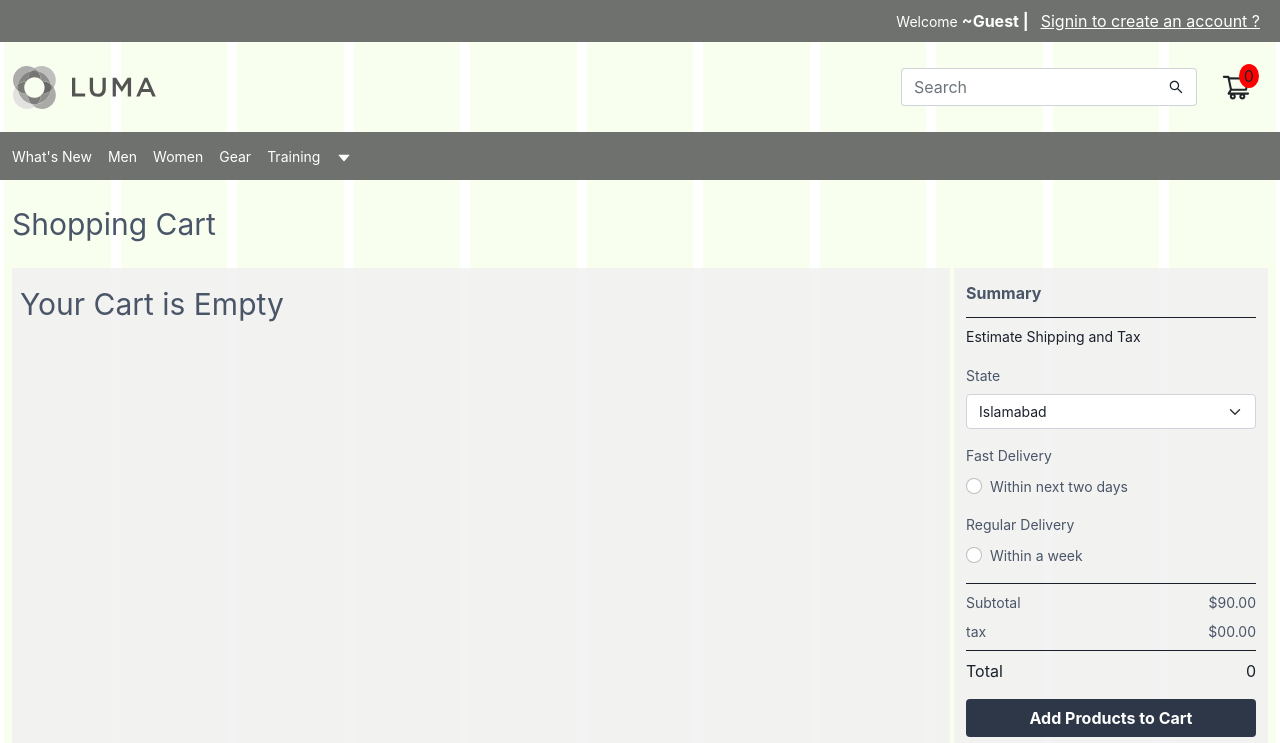
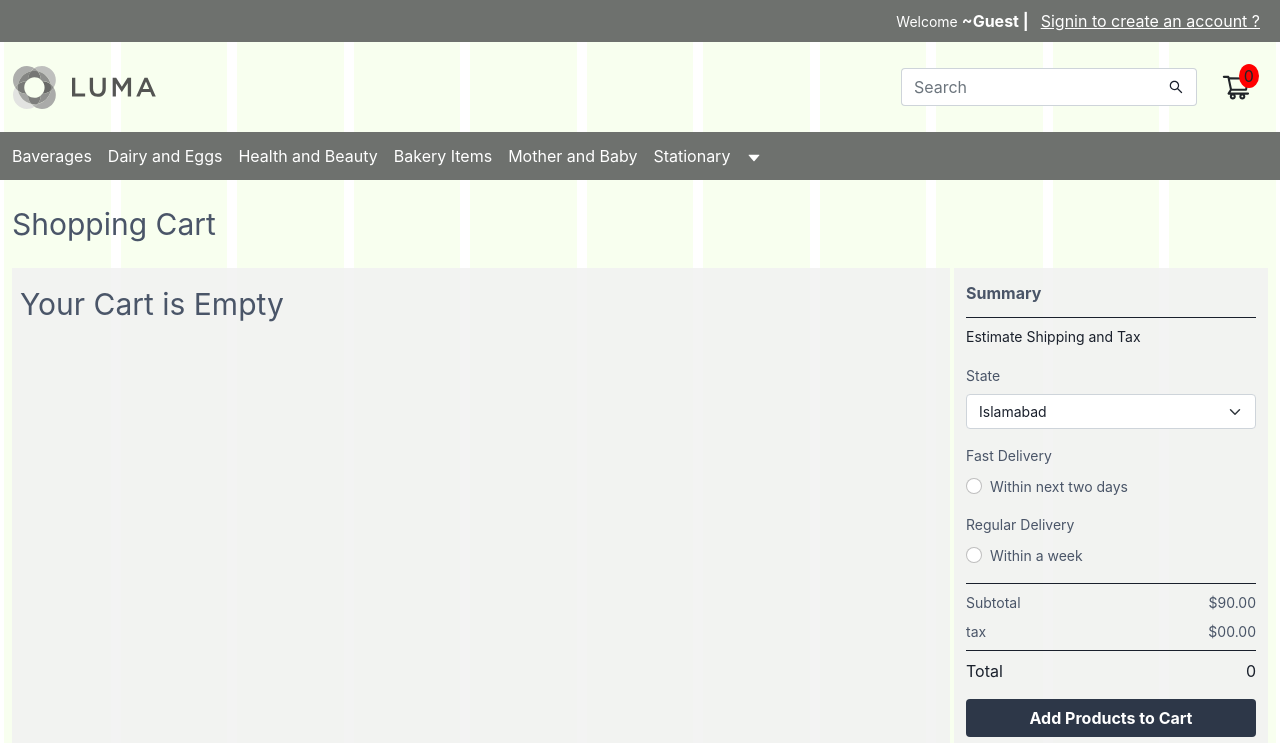
Before and after one commit to shahzaibfs/supplier-shub, a React (Create React App) app: page /cart in a window 1280 px wide. Shown: the top 743 px of the page. Built offline with nearby package versions, Linux system fonts and the light colour scheme.

Commit message:
navbar complete

```diff
--- a/src/Assets/css/index.css
+++ b/src/Assets/css/index.css
@@ -12,6 +12,7 @@
 }
 a{
   color: inherit;
+  text-decoration: none !important;
 }
 a:hover{
   color: inherit;
--- a/src/Pages/Catalog/index.js
+++ b/src/Pages/Category/index.js
@@ -217,7 +217,7 @@ function Catalog() {
                         {/* reviews */}
                         <div><AiOutlineStar className="body-2" /></div>
                         {/* price */}
-                        <price className="text-primary text-weight-bold body-2">$400 | <span className="body-2 bd-highlight">Stock</span></price>
+                        <price className="text-primary text-weight-bold body-2">$500 | <span className="body-2 bd-highlight">Stock</span></price>
                     </div>
                 </div>
 
--- a/src/Pages/Home/NavBAr.jsx
+++ b/src/Pages/Home/NavBAr.jsx
@@ -1,33 +1,72 @@
-import React from 'react'
-import { AiFillCaretDown } from 'react-icons/ai'
+import React, { useState } from "react";
+import { AiFillCaretDown } from "react-icons/ai";
+import { Link } from "react-router-dom";
+import categoryMockData from "./productCategoryMockData.json";
 
 const NavBAr = () => {
+  const [isDropDown, setisDropDown] = useState(false);
+
+  const get1stHalf = () => {
+    let newArr = [];
+    for (let i = 0; i < 6; i++) {
+      newArr.push(categoryMockData[i]);
+    }
+    return newArr;
+  };
+  const getLastHalf = () => {
+    let newArr = [];
+    for (let i = 6; i < categoryMockData.length - 1; i++) {
+      newArr.push(categoryMockData[i]);
+    }
+    return newArr;
+  };
+
+  const getClearLink = (name) => {
+    return name.split(" ").join("");
+  };
   return (
     <nav
       className="container-fluid container-xxl d-none mx-auto bg-primary d-md-block"
       style={{ height: "48px" }}
     >
       <ul className="list-unstyled d-flex h-100 align-items-center ">
-      <li style={{cursor:"pointer"}} className="text-white text-weight-regular body-2 me-3">
-        What's New
+        {get1stHalf().map((category, id) => (
+         <li
+         style={{ cursor: "pointer" }}
+         className="text-white text-weight-regular body-2 me-3"
+         key={category.categoryId}
+       >
+         <Link to={"/products/"+getClearLink(category.categoryName)}>
+           {category.categoryName}
+         </Link>
        </li>
-      <li style={{cursor:"pointer"}} className="text-white text-weight-regular body-2 me-3">Men</li>
-      <li style={{cursor:"pointer"}} className="text-white text-weight-regular body-2 me-3">
-        Women
+        ))}
+        <div
+          onMouseEnter={() => {
+            setisDropDown(!isDropDown);
+          }}
+          onMouseLeave={() => setisDropDown(!isDropDown)}
+        >
+          <AiFillCaretDown color="white"  cursor={"pointer"}/>
+          {isDropDown && (
+            <ul className="position-absolute bg-primary list-unstyled p-2">
+              {getLastHalf().map((category) => (
+               <li
+               style={{ cursor: "pointer" }}
+               className="text-white text-weight-regular body-2 me-3 py-2"
+               key={category.categoryId}
+             >
+               <Link to={"/products/"+getClearLink(category.categoryName)}>
+                 {category.categoryName}
+               </Link>
              </li>
-      <li style={{cursor:"pointer"}} className="text-white text-weight-regular body-2 me-3">
-        Gear{" "}
-      </li>
-      <li style={{cursor:"pointer"}} className="text-white text-weight-regular body-2 me-3">
-        Training{" "}
-      </li>
-
-      <li style={{cursor:"pointer"}} className="text-white text-weight-regular body-2 me-3 cursor-pointer">
-        <AiFillCaretDown />{" "}
-      </li>
+              ))}
+            </ul>
+          )}
+        </div>
       </ul>
     </nav>
-  )
-}
+  );
+};
 
-export default NavBAr
+export default NavBAr;
--- a/src/Routes/Routes.js
+++ b/src/Routes/Routes.js
@@ -6,7 +6,7 @@ import Loader from "../Components/Loader/Loader";
 
 const Login = React.lazy(() => import("../Pages/Login"));
 const Signup = React.lazy(() => import("../Pages/Signup"));
-const Catalog = React.lazy(() => import("../Pages/Catalog"));
+const Category = React.lazy(() => import("../Pages/Category"));
 const Product = React.lazy(() => import("../Pages/Product"));
 const Cart = React.lazy(() => import("../Pages/Cart"));
 const Checkout = React.lazy(() => import("../Pages/Checkout"));
@@ -22,7 +22,7 @@ const Routes = () => {
           <Route path="" element={<Home />} />
           <Route path="cart" element={<Cart />} />
 
-          <Route path="products/:productCategory" element={<Catalog />} />
+          <Route path="products/:productCategory" element={<Category />} />
           <Route path="products/:productCategory/:id" element={<Product />} />
 
           <Route path="checkout" element={<Checkout />} />
```
Also changed, not shown: src/Pages/Home/productCategoryMockData.json (renamed from src/Application/store/reducers/productReducer/productCategoryMockData.json). Lines whose indentation alone changed are shown as unchanged.
